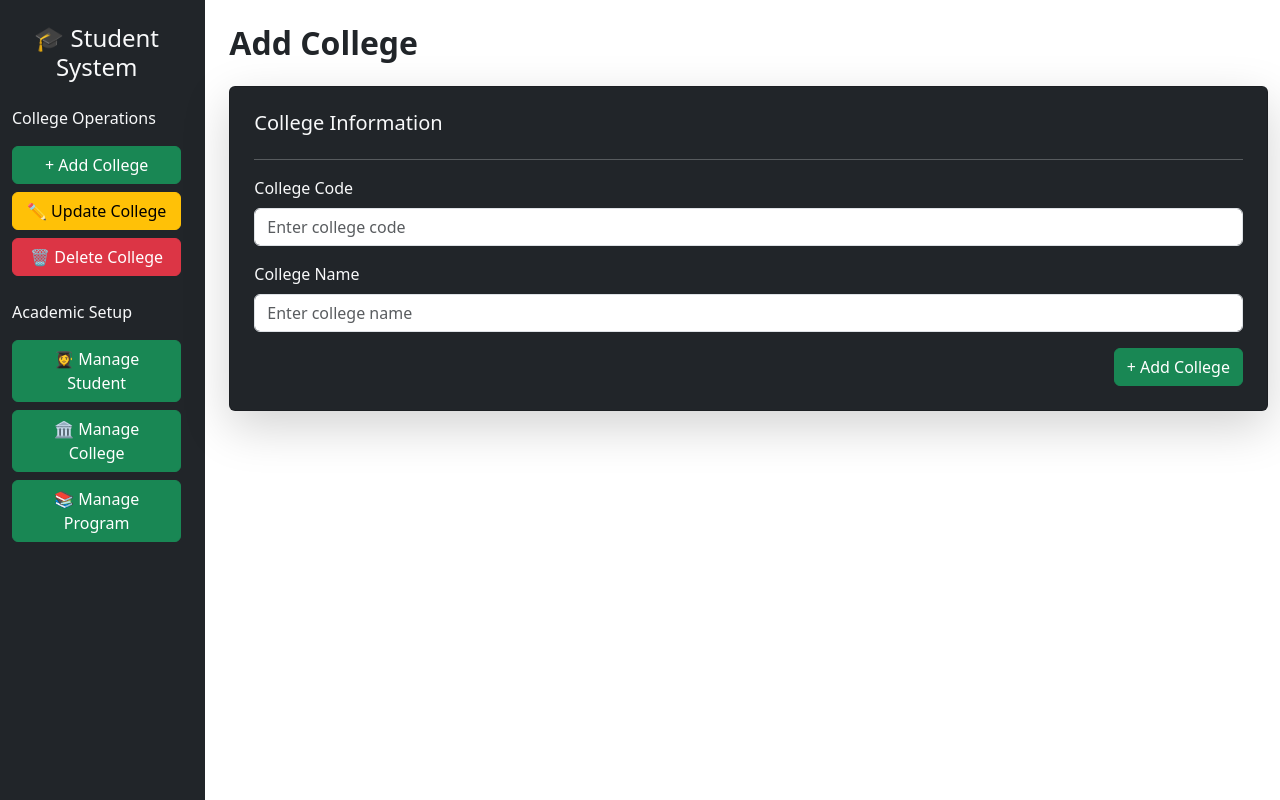
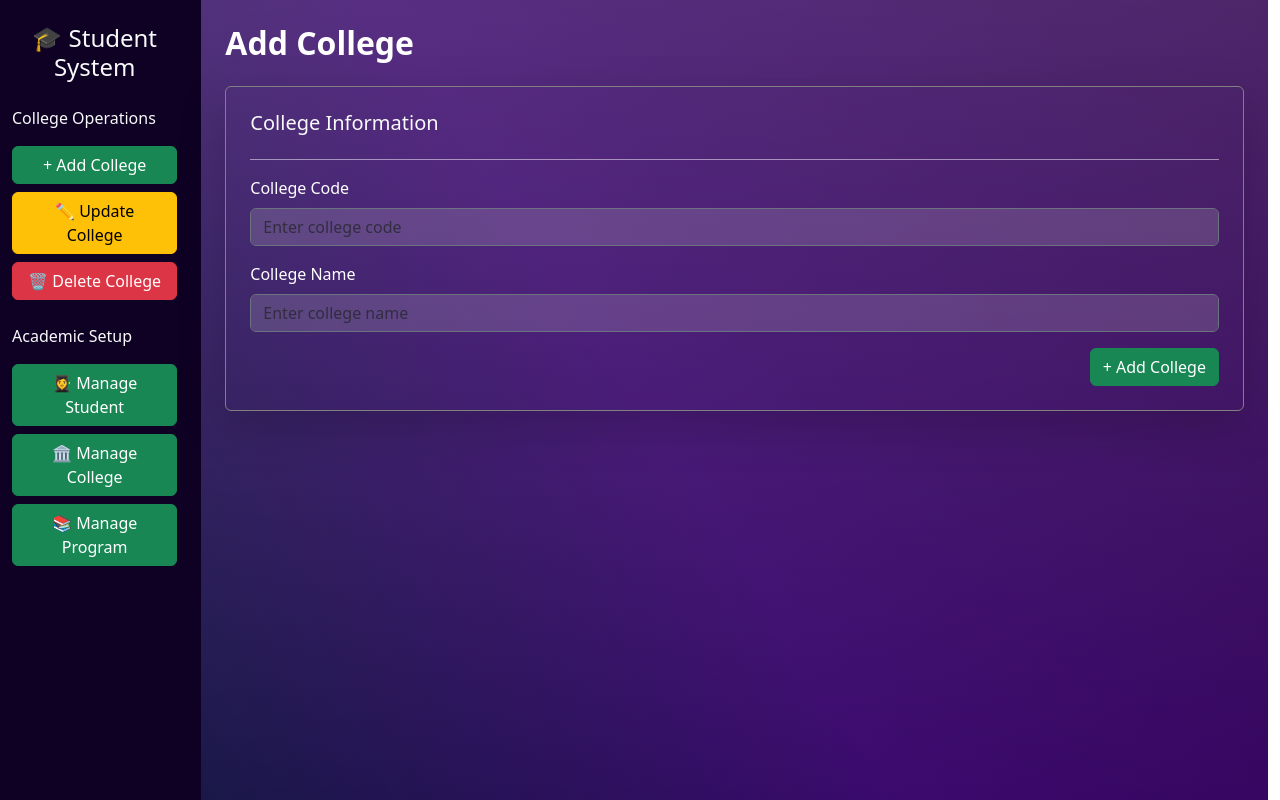
Before and after one commit to aeron-j/webssis, a React (Create React App) app in the folder frontend/: page /add-college in a window 1280 px wide. Built offline with nearby package versions, Linux system fonts and the light colour scheme.

Commit message:
feat: enhance UI with new background styles and improved card components across multiple pages

```diff
--- a/frontend/src/pages/add_college.js
+++ b/frontend/src/pages/add_college.js
@@ -1,6 +1,7 @@
 import React, { useState } from "react";
 import "bootstrap/dist/css/bootstrap.min.css";
 import Sidebar from "../components/sidebar";
+import "../styles/background.css";
 
 const AddCollege = () => {
   const [collegeCode, setCollegeCode] = useState("");
@@ -37,7 +38,7 @@ const AddCollege = () => {
   };
 
   return (
-    <div className="row vh-100">
+    <div className="row information-frame">
       {/* Sidebar */}
       <Sidebar type="college" />
 
@@ -46,7 +47,7 @@ const AddCollege = () => {
         <h2 className="fw-bold mb-4">Add College</h2>
 
         {/* Form Frame */}
-        <div className="card p-4 bg-dark text-light shadow-lg">
+        <div className="card p-4 bg-transparent text-light shadow-lg">
           <h5>College Information</h5>
           <hr />
 
--- a/frontend/src/pages/add_program.js
+++ b/frontend/src/pages/add_program.js
@@ -1,6 +1,7 @@
 import React, { useState, useEffect } from "react";
 import "bootstrap/dist/css/bootstrap.min.css";
 import Sidebar from "../components/sidebar";
+import "../styles/background.css";
 
 const AddProgram = () => {
   const [programCode, setProgramCode] = useState("");
@@ -48,13 +49,13 @@ const AddProgram = () => {
   };
 
   return (
-    <div className="row vh-100">
+    <div className="row information-frame">
       <Sidebar type="program" />
 
       <div className="col-10 bg-gradient p-4">
         <h2 className="fw-bold mb-4">Add Program</h2>
 
-        <div className="card p-4 bg-dark text-light">
+        <div className="card p-4 bg-transparent text-light">
           <h5>Program Information</h5>
           <hr />
 
--- a/frontend/src/pages/add_student.js
+++ b/frontend/src/pages/add_student.js
@@ -1,6 +1,7 @@
 import React, { useState, useEffect } from "react";
 import "bootstrap/dist/css/bootstrap.min.css";
 import Sidebar from "../components/sidebar";
+import "../styles/add_student.css";
 
 function AddStudent() {
   const [studentId, setStudentId] = useState("");
@@ -69,10 +70,10 @@ function AddStudent() {
   };
 
   return (
-    <div className="row vh-100">
+    <div className="row vh-row information-frame">
       <Sidebar type="student" />
 
-      <div className="col-10 p-4 bg-light">
+      <div className="col-10 p-4">
         <h2 className="fw-bold mb-4">Add Student</h2>
 
         <div className="card shadow-lg p-4">
--- a/frontend/src/pages/login.js
+++ b/frontend/src/pages/login.js
@@ -50,11 +50,11 @@ const Login = () => {
     */
 
     // Fallback: show a default error if not matched
-    setError("Invalid username or password. (Try admin/admin for quick test)");
+    setError("Invalid username or password.");
   };
 
   return (
-    <div className="bg-dark d-flex justify-content-center align-items-center vh-100">
+    <div className="information-frame d-flex justify-content-center align-items-center vh-100">
       <div className="card p-4 shadow-lg" style={{ width: "400px" }}>
         <h3 className="text-center mb-4">Login</h3>
 
--- a/frontend/src/pages/manage_college.js
+++ b/frontend/src/pages/manage_college.js
@@ -1,6 +1,7 @@
 import React, { useEffect, useState } from "react";
 import "bootstrap/dist/css/bootstrap.min.css";
 import Sidebar from "../components/sidebar";
+import "../styles/background.css";
 
 const ManageCollege = () => {
   const [colleges, setColleges] = useState([]);
@@ -73,7 +74,7 @@ const ManageCollege = () => {
   };
 
   return (
-    <div className="row vh-100">
+    <div className="row information-frame">
       <Sidebar type="college" onDelete={handleDelete} />
 
       <div className="col-10 bg-gradient p-4">
@@ -104,6 +105,7 @@ const ManageCollege = () => {
           </select>
         </div>
 
+        <div className="table-wrapper">
           <table className="table table-dark table-striped">
             <thead>
               <tr>
@@ -139,6 +141,7 @@ const ManageCollege = () => {
           </table>
         </div>
       </div>
+    </div>
   );
 };
 
--- a/frontend/src/pages/manage_program.js
+++ b/frontend/src/pages/manage_program.js
@@ -1,6 +1,7 @@
 import React, { useEffect, useState } from "react";
 import "bootstrap/dist/css/bootstrap.min.css";
 import Sidebar from "../components/sidebar";
+import "../styles/background.css";
 
 const ManageProgram = () => {
   const [programs, setPrograms] = useState([]);
@@ -71,7 +72,7 @@ const ManageProgram = () => {
   };
 
   return (
-    <div className="row vh-100">
+    <div className="row information-frame">
       <Sidebar type="program" onDelete={handleDelete} />
 
       <div className="col-10 bg-gradient p-4">
@@ -97,6 +98,7 @@ const ManageProgram = () => {
           </select>
         </div>
 
+        <div className="table-wrapper">
           <table className="table table-dark table-striped">
             <thead>
               <tr>
@@ -128,6 +130,7 @@ const ManageProgram = () => {
           </table>
         </div>
       </div>
+    </div>
   );
 };
 
--- a/frontend/src/pages/update_college.js
+++ b/frontend/src/pages/update_college.js
@@ -1,6 +1,7 @@
 import React, { useState, useEffect } from "react";
 import "bootstrap/dist/css/bootstrap.min.css";
 import Sidebar from "../components/sidebar";
+import "../styles/background.css";
 
 const UpdateCollege = () => {
   const [collegeCode, setCollegeCode] = useState("");       // editable code
@@ -56,13 +57,13 @@ const UpdateCollege = () => {
   };
 
   return (
-    <div className="row vh-100">
+    <div className="row information-frame">
       <Sidebar type="college" />
 
       <div className="col-10 bg-gradient p-4">
         <h2 className="fw-bold mb-4">Update College</h2>
 
-        <div className="card p-4 bg-dark text-light shadow-lg">
+        <div className="card p-4 bg-transparent text-light shadow-lg">
           <h5>College Information</h5>
           <hr />
 
--- a/frontend/src/pages/update_program.js
+++ b/frontend/src/pages/update_program.js
@@ -1,6 +1,7 @@
 import React, { useState, useEffect } from "react";
 import "bootstrap/dist/css/bootstrap.min.css";
 import Sidebar from "../components/sidebar";
+import "../styles/background.css";
 
 const UpdateProgram = () => {
   const [programCode, setProgramCode] = useState("");
@@ -64,13 +65,13 @@ const UpdateProgram = () => {
   };
 
   return (
-    <div className="row vh-100">
+    <div className="row information-frame">
       <Sidebar type="program" />
 
       <div className="col-10 bg-gradient p-4">
         <h2 className="fw-bold mb-4">Update Program</h2>
 
-        <div className="card p-4 bg-dark text-light shadow-lg">
+        <div className="card p-4 bg-transparent text-light shadow-lg">
           <h5>Program Information</h5>
           <hr />
 
--- a/frontend/src/pages/update_student.js
+++ b/frontend/src/pages/update_student.js
@@ -1,6 +1,7 @@
 import React, { useState, useEffect } from "react";
 import "bootstrap/dist/css/bootstrap.min.css";
 import Sidebar from "../components/sidebar";
+import "../styles/background.css";
 
 function UpdateStudent() {
   const [studentId, setStudentId] = useState("");
@@ -77,10 +78,10 @@ function UpdateStudent() {
   };
 
   return (
-    <div className="row vh-100">
+    <div className="row information-frame">
       <Sidebar type="student" />
 
-      <div className="col-10 p-4 bg-light">
+      <div className="col-10 p-4">
         <h2 className="fw-bold mb-4">Update Student</h2>
 
         <div className="card shadow-lg p-4">
--- /dev/null
+++ b/frontend/src/styles/add_student.css
@@ -0,0 +1,77 @@
+.shadow-lg {
+    box-shadow: none;
+}
+
+
+.card {
+    --bs-card-spacer-y: 1rem;
+    --bs-card-spacer-x: 1rem;
+    --bs-card-title-spacer-y: 0.5rem;
+    --bs-card-title-color: ;
+    --bs-card-subtitle-color: ;
+    --bs-card-border-width: var(--bs-border-width);
+    --bs-card-border-color: none;
+    --bs-card-border-radius: var(--bs-border-radius);
+    --bs-card-box-shadow: ;
+    --bs-card-inner-border-radius: calc(var(--bs-border-radius) - (var(--bs-border-width)));
+    --bs-card-cap-padding-y: 0.5rem;
+    --bs-card-cap-padding-x: 1rem;
+    --bs-card-cap-bg: rgba(var(--bs-body-color-rgb), 0.03);
+    --bs-card-cap-color: ;
+    --bs-card-height: ;
+    --bs-card-color: ;
+    --bs-card-bg: transparent;
+    --bs-card-img-overlay-padding: 1rem;
+    --bs-card-group-margin: 0.75rem;
+    position: relative;
+    display: flex
+;
+    flex-direction: column;
+    min-width: 0;
+    height: var(--bs-card-height);
+    color: var(--bs-body-color);
+    word-wrap: break-word;
+    background-color: var(--bs-card-bg);
+    background-clip: border-box;
+    border: var(--bs-card-border-width) solid gray;
+    border-radius: var(--bs-card-border-radius);
+}
+
+
+.fw-bold , .form-label, .form-check-label {
+    color: white;
+}
+
+hr {
+    margin: 1rem 0;
+    color: white;
+    border: 0;
+    border-top: var(--bs-border-width) solid;
+    opacity: .50;
+}
+
+.form-control {
+    display: block;
+    width: 100%;
+    padding: .375rem .75rem;
+    font-size: 1rem;
+    font-weight: 400;
+    line-height: 1.5;
+    color: var(--bs-body-color);
+    appearance: none;
+    background-color: rgba(217, 217, 217, 0.18);
+    background-clip: padding-box;
+    border: var(--bs-border-width) solid #6B7280;
+    border-radius: var(--bs-border-radius);
+    transition: border-color .15s
+ease-in-out, box-shadow .15s
+ease-in-out;
+}
+
+.form-control:focus {
+    color: var(--bs-body-color);
+    background-color: rgba(217, 217, 217, 0.18);
+    border-color: var(--bs-border-width) solid #6B7280;
+    outline: 0;
+    box-shadow: 0 0 0 .25rem rgba(13, 110, 253, .25);
+}
--- /dev/null
+++ b/frontend/src/styles/background.css
@@ -0,0 +1,40 @@
+.information-frame {
+  background: linear-gradient(236.67deg, #2E004F 0.06%, #3B0A6D 49.52%, #0F1C3D 99.94%);
+  width: 100%;
+  min-height: 100vh; /* full screen height */
+  position: relative; /* normal flow, not absolute */
+  overflow-y: auto;
+  padding: 0px;
+  color: white;
+}
+
+.table-dark {
+    --bs-table-color: white;
+    --bs-table-bg: transparent;
+    --bs-table-border-color:gray;
+    --bs-table-striped-bg: transparent;
+    --bs-table-striped-color:white;
+    --bs-table-active-bg:transparent;
+    --bs-table-active-color:gray;
+    --bs-table-hover-bg: transparent;
+    --bs-table-hover-color: transparent;
+    border-color: transparent;
+}
+
+.table-wrapper {
+  border: 2px solid gray;      /* Outer border color */
+  border-radius: 7px;          /* Rounded corners */
+  overflow: hidden;            /* Keeps rounded edges clean */
+  width: none;          /* Keeps border tight around table */
+  margin: 0 auto;              /* Centers the table if needed */
+  box-sizing: border-box;
+}
+
+.bg-transparent {
+    --bs-bg-opacity: 1;
+}
+
+.bg-dark {
+    --bs-bg-opacity: 1;
+    background-color: #0E0124 !important;
+}
```
Also changed, not shown: frontend/src/pages/manage_student.js (+16 -9 lines). Lines whose indentation alone changed are shown as unchanged.
